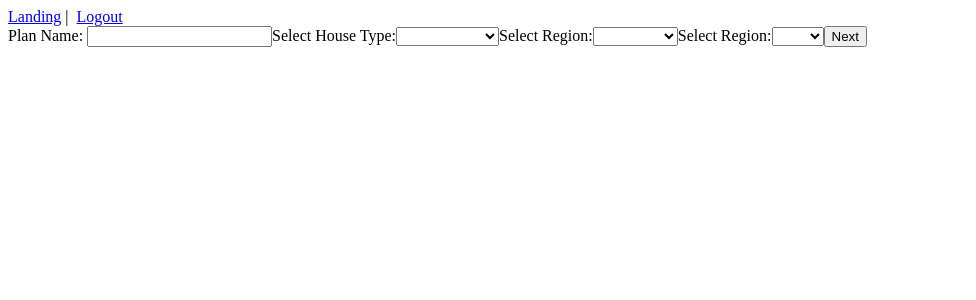
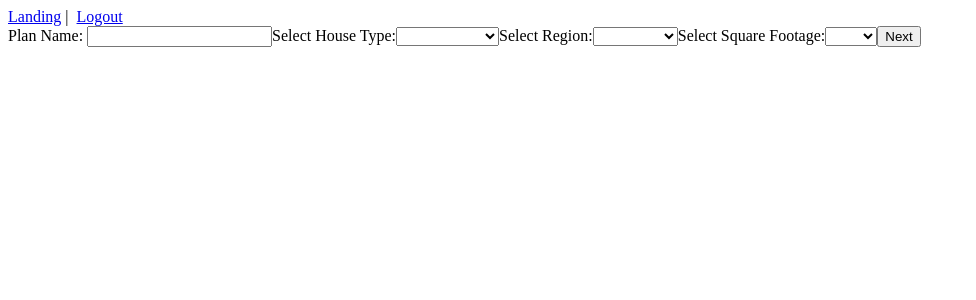
Before and after one commit to jonbiveo/house-planner, a Vue app in the folder vue/: page /details in a window 1280 px wide. Shown: the top 300 px of the page, without its empty margins (0-976 px from the left). Built offline with nearby package versions, Linux system fonts and the light colour scheme; sample sign-in values are in the browser's storage.

Commit message:
PlanDetails: square footage

```diff
--- a/vue/src/components/PlanDetails.vue
+++ b/vue/src/components/PlanDetails.vue
@@ -18,7 +18,7 @@
           <option value="Midwest">Midwest</option>
           <option value="West">West</option>
         </select>
-        <label for="square-foot">Select Region:</label>
+        <label for="square-foot">Select Square Footage:</label>
         <select name="square-foot" v-model="planBase.size">
           <option value="1000">1000</option>
           <option value="1500">1500</option>
```
